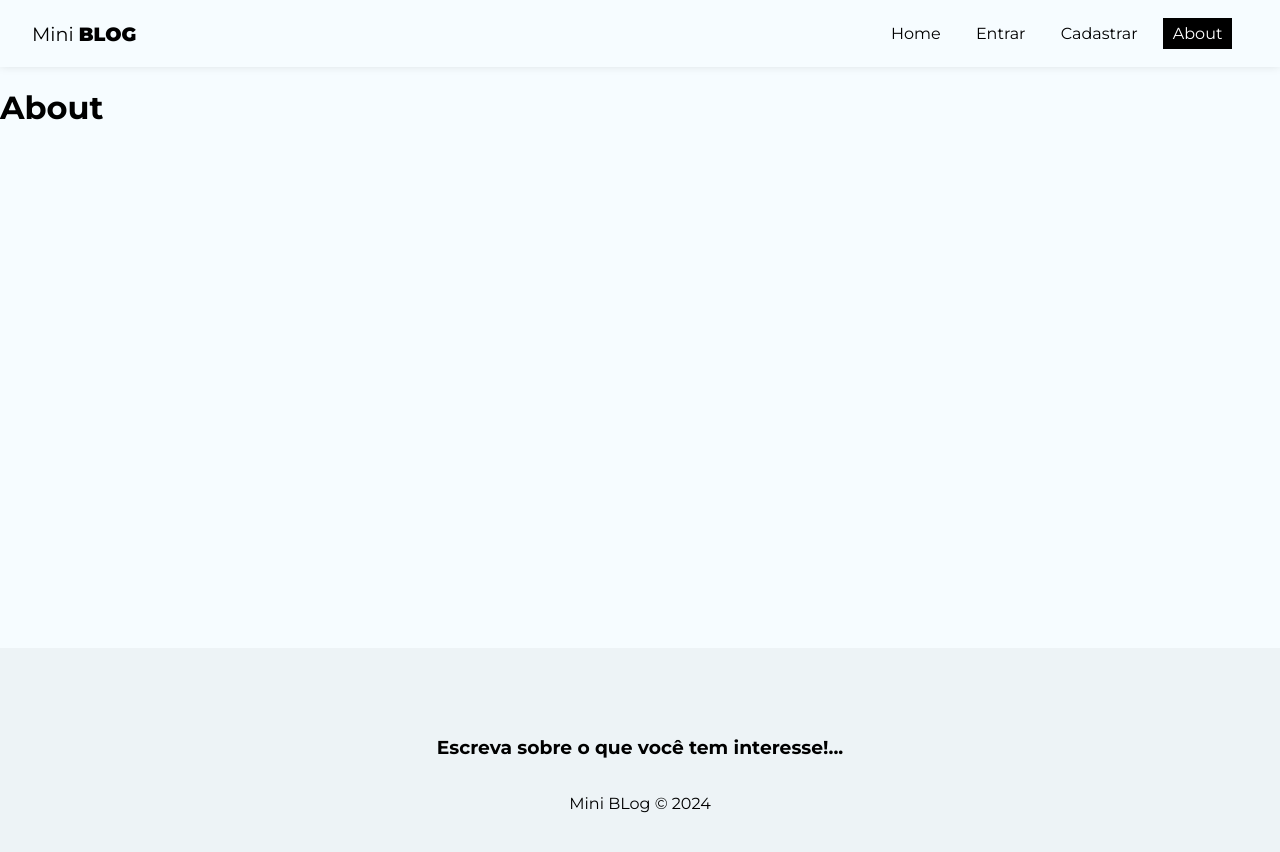
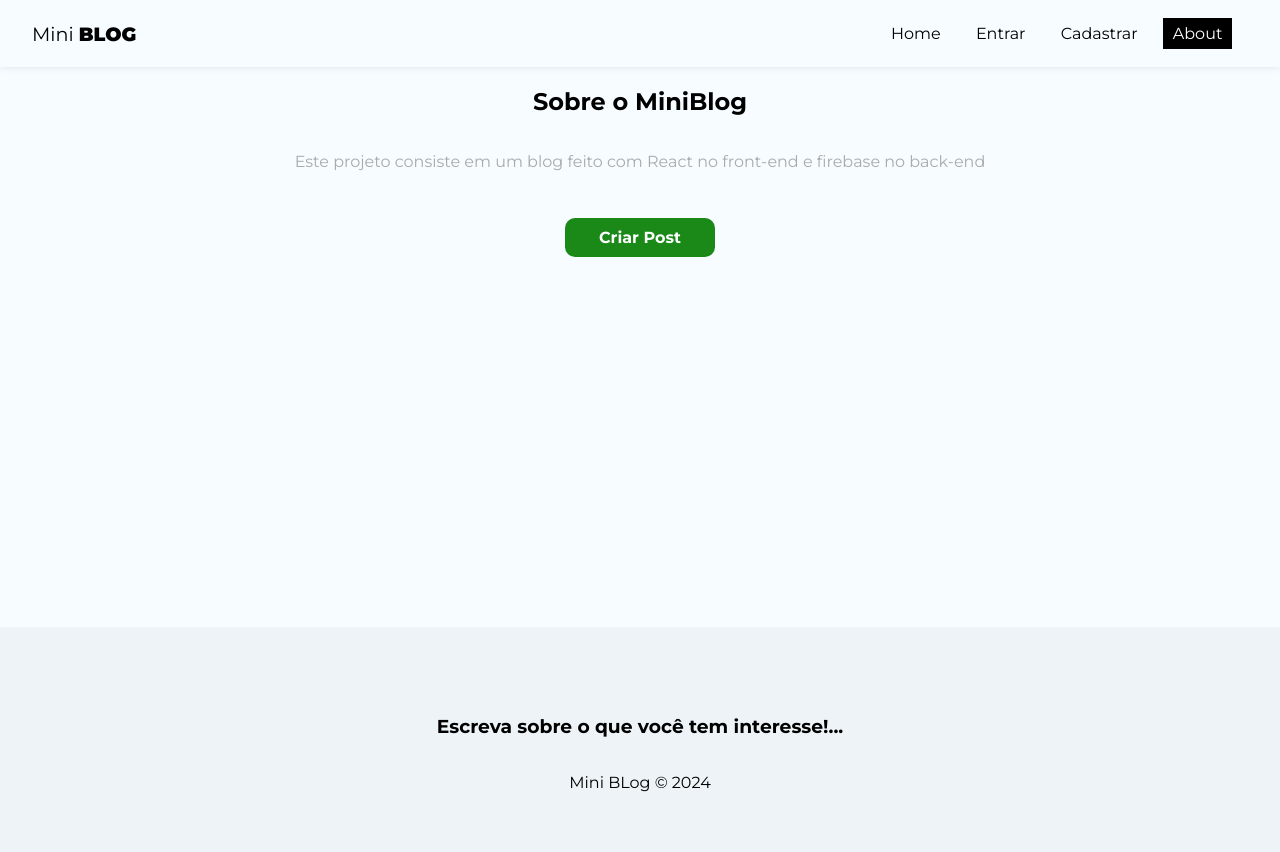
Before and after one commit to romildoalimajr/miniblog, a React (Create React App) app: page /about in a window 1280 px wide. Shown: the top 852 px of the page. Built offline with nearby package versions, Linux system fonts and the light colour scheme; no server answers.

Commit message:
Implementado o bloqueio de páginas que exigem autenticação.

```diff
--- a/src/App.js
+++ b/src/App.js
@@ -46,10 +46,10 @@
             <Routes>
               <Route path='/' element={<Home />} />
               <Route path='/about' element={<About />} />
-              <Route path='/login' element={<Login />} />
-              <Route path='/register' element={<Register />} />
-              <Route path='/posts/create' element={<CreatePost/>} />
-              <Route path='/dashboard' element={<Dashboard />} />
+              <Route path='/login' element={!user ? <Login /> : <Navigate to="/" />} />
+              <Route path='/register' element={!user ? <Register /> : <Navigate to="/" />} />
+              <Route path='/posts/create' element={user ? <CreatePost /> : <Navigate to="/login" />} />
+              <Route path='/dashboard' element={user ? <Dashboard /> : <Navigate to="/login" />} />
             </Routes>
           </div>
           <Footer />
--- a/src/pages/About/About.js
+++ b/src/pages/About/About.js
@@ -1,9 +1,19 @@
+import { Link } from 'react-router-dom'
 import styles from './About.module.css'
+
 
 const About = () => {
   return (
-    <div>
-      <h1>About</h1>
+    <div className={styles.about}>
+      <h2>
+        Sobre o Mini<span>Blog</span>
+      </h2>
+      <p>
+        Este projeto consiste em um blog feito com React no front-end e firebase no back-end
+      </p>
+      <Link to="/posts/create" className="btn">
+        Criar Post
+      </Link>
     </div>
   )
 }
--- a/src/pages/About/About.module.css
+++ b/src/pages/About/About.module.css
@@ -0,0 +1,17 @@
+.about{
+    text-align: center;
+    display: flex;
+    flex-direction: column;
+    align-items: center;
+}
+
+.about p{
+    color: #aaa;
+    margin-bottom: 2em;
+}
+
+.about a{
+    display: block;
+    margin-top: 15px;
+    padding: 10px 15px;
+}
```
